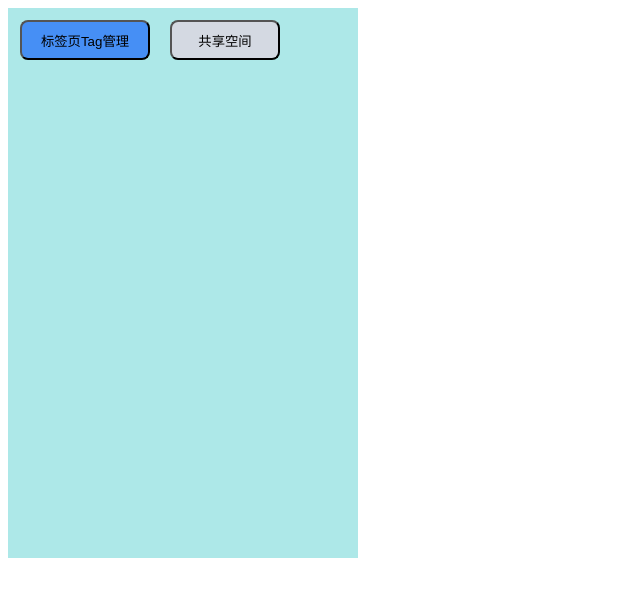
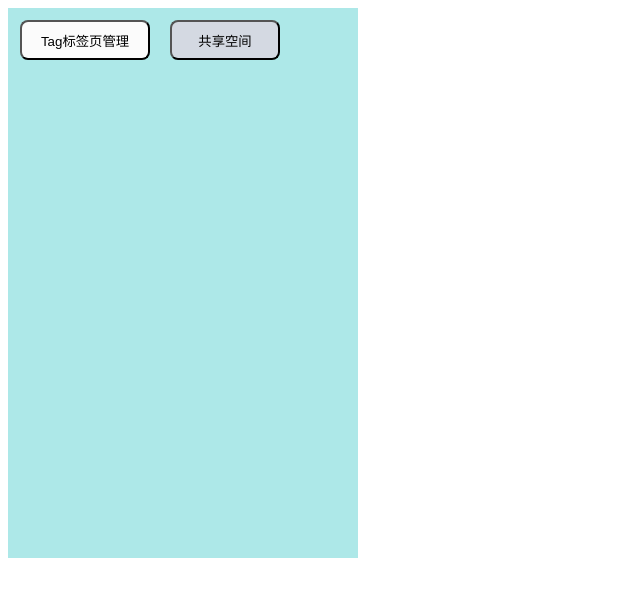
Before and after one commit to FycGo/Tab-Tag, a Vue app: page / in a window 1280 px wide. Shown: the top 596 px of the page, without its empty margins (0-640 px from the left). Built offline with nearby package versions, Linux system fonts and the light colour scheme.

Commit message:
fixed ButtonTag

```diff
--- a/src/popup/components/ButtonTag.vue
+++ b/src/popup/components/ButtonTag.vue
@@ -2,19 +2,30 @@
 export default {
   data() {
     return {
+        classType: "buttonOff"
+    }
+  },
+
+  methods: {
+    changeClassType() {
+        if(this.classType == "buttonOff"){
+            this.classType = "buttonOn";
+        }else {
+            this.classType = "buttonOff";
+        }
     }
   }
 }
 </script>
 
 <template>
-  <button class="button">
-    标签页Tag管理
+  <button @click="changeClassType()" :class="classType">
+    Tag标签页管理
   </button>
 </template>
 
 <style scoped>
-.button {
+.buttonOn {
     position: absolute;
     left: 20px;
     top: 20px;
@@ -28,4 +39,19 @@ export default {
     background: rgba(2, 86, 255, 0.6);
     z-index: NaN
 }
+
+.buttonOff {
+    position: absolute;
+    left: 20px;
+    top: 20px;
+    width: 130px;
+    height: 40px;
+    display: flex;
+    justify-content: center;
+    align-items: center;
+    padding: 12px 16px;
+    border-radius: 8px;
+    background: rgb(251, 251, 251);
+    z-index: NaN
+}
 </style>
```
Also changed, not shown: src/popup/components/TagItem.vue (added).
